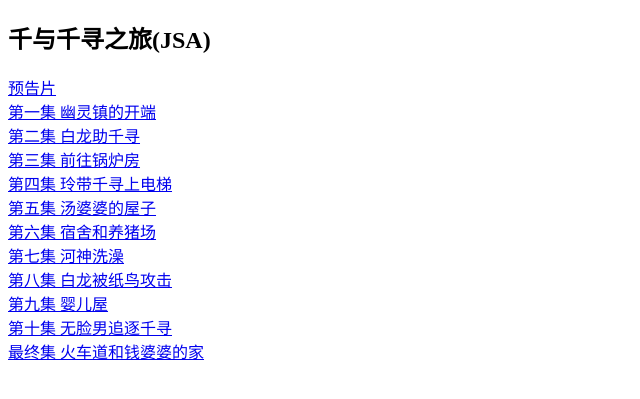
After one commit to Expilias/AlanBeckerStickFigures, a Flask app: page /TheJourneyOfSpiritedAway in a window 1280 px wide. The commit adds this page. Shown: the top 399 px of the page, without its empty margins (0-640 px from the left). Run offline with Flask 3, Linux system fonts and the light colour scheme.

Commit message:
Add files via upload

```diff
--- a/main.py
+++ b/main.py
@@ -45,5 +45,9 @@ def AVE() -> str:
 @app.route('/AnimationVersusSeries')
 def AVS() -> str:
     return render_template('AVS.html')
+
+@app.route('/TheJourneyOfSpiritedAway')
+def JSA() -> str:
+    return render_template('JSA.html')
 if __name__ == '__main__':
     app.run()
--- /dev/null
+++ b/templates/JSA.html
@@ -0,0 +1,27 @@
+<!DOCTYPE html>
+<html lang="zh-cn">
+<head>
+    <meta charset="utf-8">
+    <title>JSA</title>
+    <style>
+        a {
+            display: block;
+        }
+    </style>
+</head>
+<body>
+    <h2>千与千寻之旅(JSA)</h2>
+    <a href="https://www.bilibili.com/video/BV19i4y1u7VU?t=1.1">预告片</a>
+    <a href="https://www.bilibili.com/video/BV1jZ4y1K7bj?t=1.8">第一集 幽灵镇的开端</a>
+    <a href="https://www.bilibili.com/video/BV1f64y1F7jo?t=418.9">第二集 白龙助千寻</a>
+    <a href="https://www.bilibili.com/video/BV16D4y1U7Wy?t=0.4">第三集 前往锅炉房</a>
+    <a href="https://www.bilibili.com/video/BV1V54y1U7Es?t=1.1">第四集 玲带千寻上电梯</a>
+    <a href="https://www.bilibili.com/video/BV1zK411T7EY?t=0.2">第五集 汤婆婆的屋子</a>
+    <a href="https://www.bilibili.com/video/BV1Ja4y1J752?t=0.5">第六集 宿舍和养猪场</a>
+    <a href="https://www.bilibili.com/video/BV1RD4y1U7DX?t=1.0">第七集 河神洗澡</a>
+    <a href="https://www.bilibili.com/video/BV1xC4y187KF?t=1.7">第八集 白龙被纸鸟攻击</a>
+    <a href="https://www.bilibili.com/video/BV1cv411i7QV?t=1.1">第九集 婴儿屋</a>
+    <a href="https://www.bilibili.com/video/BV1Ei4y1g7QX?t=0.9">第十集 无脸男追逐千寻</a>
+    <a href="https://www.bilibili.com/video/BV1rv411v7hA?t=1.6">最终集 火车道和钱婆婆的家</a>
+</body>
+</html>
--- a/templates/home.html
+++ b/templates/home.html
@@ -15,8 +15,9 @@
     <h1>AB柴</h1>
     <a href="/AnimationVersusMinecraft">火柴人VS我的世界</a>
     <a href="/AnimationVersusAnimator">火柴人VS动画师</a>
-    <a href="/AnimationVideoClip">火柴人短片系列</a> <!--回来续写-->
+    <a href="/AnimationVideoClip">火柴人短片系列</a>
     <a href="/AnimationVersusEducation">火柴人VS教育</a>
     <a href="/AnimationVersusSeries">火柴人VS系列</a>
+    <a href="/TheJourneyOfSpiritedAway">千与千寻之旅</a>
 </body>
 </html>
```
